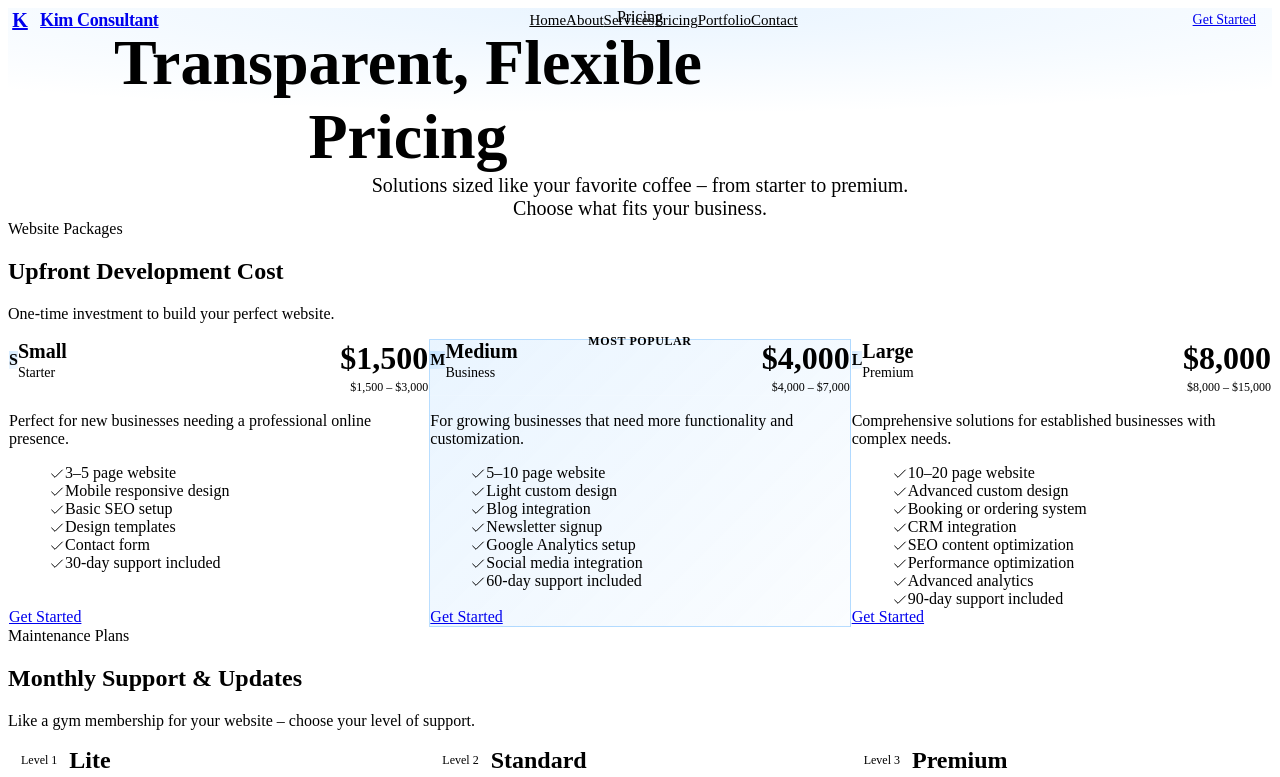
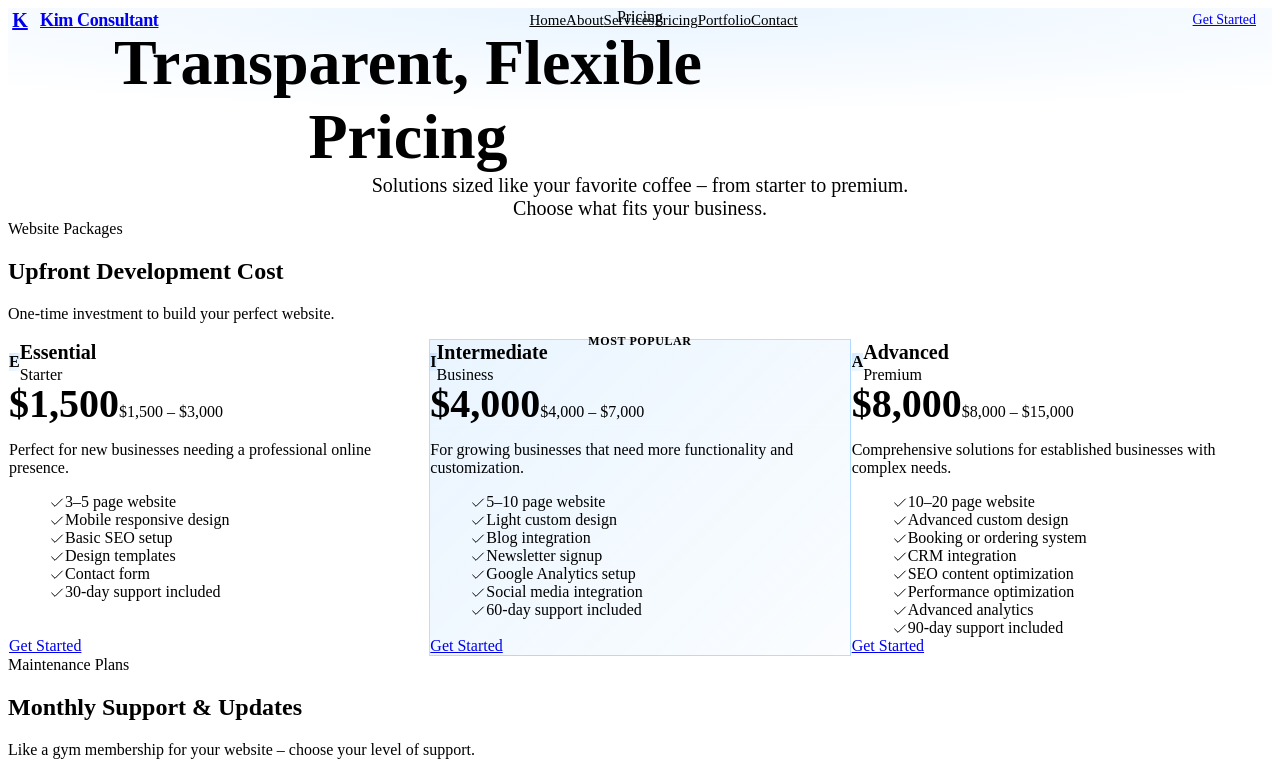
Before and after one commit to HamesInFlames/Company---website, a React (Vite) app: page /pricing in a window 1280 px wide. Shown: the top 777 px of the page. Built offline with nearby package versions, Linux system fonts and the light colour scheme; the HTML template or start-up script is replaced by a standard one.

Commit message:
Fix: Pricing card header layout - prevent name/price overlap

```diff
--- a/src/pages/Pricing.css
+++ b/src/pages/Pricing.css
@@ -91,17 +91,17 @@
 /* Pricing Header */
 .pricing-header {
   display: flex;
-  justify-content: space-between;
-  align-items: flex-start;
-  margin-bottom: var(--space-md);
-  padding-bottom: var(--space-md);
+  flex-direction: column;
+  gap: var(--space-md);
+  margin-bottom: var(--space-lg);
+  padding-bottom: var(--space-lg);
   border-bottom: 1px solid rgba(255, 255, 255, 0.1);
 }
 
 .pricing-size {
   display: flex;
   align-items: center;
-  gap: var(--space-sm);
+  gap: var(--space-md);
 }
 
 .size-icon {
@@ -115,30 +115,40 @@
   font-size: var(--text-xl);
   font-weight: 700;
   color: var(--color-accent);
+  flex-shrink: 0;
+}
+
+.pricing-size-info {
+  display: flex;
+  flex-direction: column;
 }
 
 .pricing-size h3 {
   font-size: 1.25rem;
   margin: 0;
+  line-height: 1.2;
 }
 
 .pricing-size .subtitle {
-  font-size: 0.875rem;
+  font-size: var(--text-sm);
   color: var(--color-gray);
+  margin-top: 2px;
 }
 
 .pricing-amount {
-  text-align: right;
+  display: flex;
+  align-items: baseline;
+  gap: var(--space-sm);
 }
 
 .pricing-amount .price {
-  font-size: 2rem;
+  font-size: 2.5rem;
   font-weight: 700;
-  display: block;
+  line-height: 1;
 }
 
 .pricing-amount .price-range {
-  font-size: 0.75rem;
+  font-size: var(--text-sm);
   color: var(--color-gray);
 }
 
@@ -362,12 +372,7 @@
     padding: var(--space-xl);
   }
 
-  .pricing-header {
-    flex-direction: column;
-    gap: var(--space-md);
-  }
-
-  .pricing-amount {
-    text-align: left;
+  .pricing-amount .price {
+    font-size: 2rem;
   }
 }
--- a/src/pages/Pricing.jsx
+++ b/src/pages/Pricing.jsx
@@ -6,7 +6,7 @@ import './Pricing.css'
 
 const websitePackages = [
   {
-    name: 'Small',
+    name: 'Essential',
     subtitle: 'Starter',
     price: '$1,500',
     priceRange: '$1,500 – $3,000',
@@ -22,7 +22,7 @@ const websitePackages = [
     popular: false
   },
   {
-    name: 'Medium',
+    name: 'Intermediate',
     subtitle: 'Business',
     price: '$4,000',
     priceRange: '$4,000 – $7,000',
@@ -39,7 +39,7 @@ const websitePackages = [
     popular: true
   },
   {
-    name: 'Large',
+    name: 'Advanced',
     subtitle: 'Premium',
     price: '$8,000',
     priceRange: '$8,000 – $15,000',
@@ -172,7 +172,7 @@ function WebsitePackages() {
                 <div className="pricing-header">
                   <div className="pricing-size">
                     <span className="size-icon">{pkg.name.charAt(0)}</span>
-                    <div>
+                    <div className="pricing-size-info">
                       <h3>{pkg.name}</h3>
                       <span className="subtitle">{pkg.subtitle}</span>
                     </div>
```
